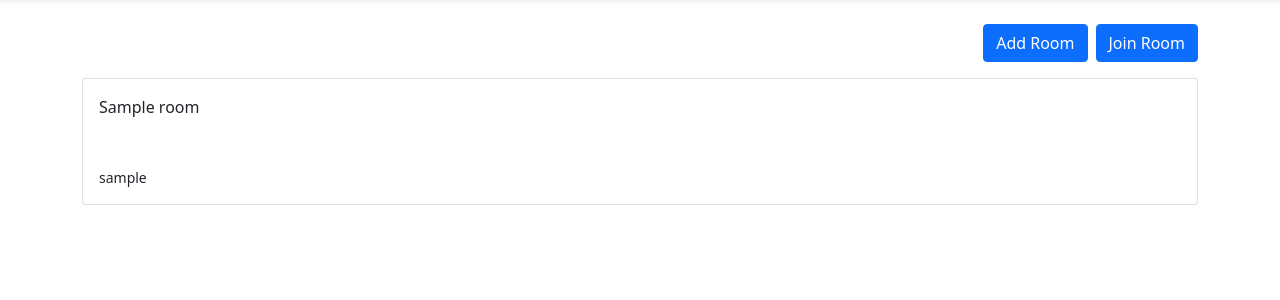
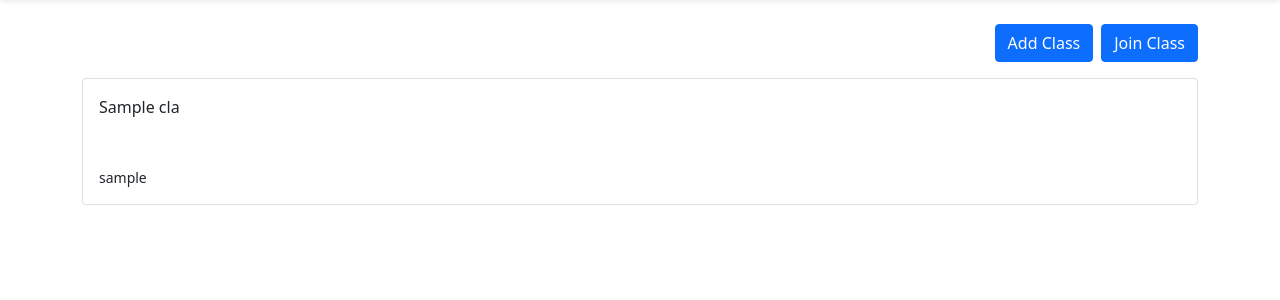
Before and after one commit to purwasadr/capstone, a Django app: template classroom/templates/classroom/index.html in a window 1280 px wide. Shown: the part 56-356 px from the top of the page. Run offline with Django 4.2, Linux system fonts and the light colour scheme; tables that the repository leaves empty hold one stand-in row (values such as "Sample post"); the template is opened without the code that fills it: values that come from a table or form of the project are taken from there, most other values are stand-ins (such as "Sample title", 1, 10 or a date in 2020); parts of the project's set-up code (start-up, migrations or seed data) failed here and were passed over.

Commit message:
Change keyword room to clas

```diff
--- a/classroom/templates/classroom/add-material.html
+++ b/classroom/templates/classroom/add-material.html
@@ -2,7 +2,7 @@
 {% block body %}
     <div class="row justify-content-center">
         <div class="col-md-8">
-            <form action="{% url 'add-material' room_id %}" method="post" enctype="multipart/form-data" >
+            <form action="{% url 'add-material' clas_id %}" method="post" enctype="multipart/form-data" >
                 {% csrf_token %}
                 {% for field in form %}
                     <div class="mb-2">
--- a/classroom/templates/classroom/add-task.html
+++ b/classroom/templates/classroom/add-task.html
@@ -2,7 +2,7 @@
 {% block body %}
     <div class="row justify-content-center">
         <div class="col-md-12">
-            <form id="form-add-task" action="{% url 'add-task' room_id %}" method="post" enctype="multipart/form-data">
+            <form id="form-add-task" action="{% url 'add-task' clas_id %}" method="post" enctype="multipart/form-data">
                 {% csrf_token %}
                 <div class="mb-2">
                     <label for="title" class="form-label">Title</label>
--- a/classroom/templates/classroom/index.html
+++ b/classroom/templates/classroom/index.html
@@ -1,34 +1,34 @@
 {% extends 'classroom/layout.html' %}
 {% block body %}
     <div class="d-flex justify-content-end mb-3">
-        <a href="{% url 'add-room' %}" class="btn btn-primary">Add Room</a>
-        <button class="btn btn-primary ms-2" data-bs-toggle="modal" data-bs-target="#modal-join-room">Join Room</button>
+        <a href="{% url 'add-clas' %}" class="btn btn-primary">Add Class</a>
+        <button class="btn btn-primary ms-2" data-bs-toggle="modal" data-bs-target="#modal-join-clas">Join Class</button>
     </div>
 
-    {% for room in rooms %}
+    {% for clas in clases %}
         <div class="card mb-3">
             <div class="card-body">
-                <div class="mb-5">{{ room.name }}</div>
-                <div class="small">{{ room.author.username }}</div>
-                <a class="stretched-link" href="{% url 'materials' room.id %}"></a>
+                <div class="mb-5">{{ clas.name }}</div>
+                <div class="small">{{ clas.author.username }}</div>
+                <a class="stretched-link" href="{% url 'materials' clas.id %}"></a>
             </div>
         </div>
     {% empty %}
     {% endfor %}
 
-    <div class="modal fade" id="modal-join-room" tabindex="-1" aria-labelledby="exampleModalLabel" aria-hidden="true">
+    <div class="modal fade" id="modal-join-clas" tabindex="-1" aria-labelledby="exampleModalLabel" aria-hidden="true">
         <div class="modal-dialog modal-sm modal-dialog-centered">
         <div class="modal-content">
             <div class="modal-body">
                 <h5 class="mb-3">Insert class code</h5>
-                <form class="mb-4" id="form-join-room" action="post">
+                <form class="mb-4" id="form-join-clas" action="post">
                     <div class="row gx-2">
                         <div class="col">
                             <input class="form-control d-inline-block" type="text" name="input_code" id="input_code" required>
                             <div class="invalid-feedback" id="invalid-input_code"></div>
                         </div>
                         <div class="col-auto">
-                            <input class="btn btn-primary" id="input-submit-join-room" type="submit" value="Join">
+                            <input class="btn btn-primary" id="input-submit-join-clas" type="submit" value="Join">
                         </div>
                     </div>
                 </form>
```
Also changed, not shown: classroom/templates/classroom/materials.html (+9 -9 lines).
